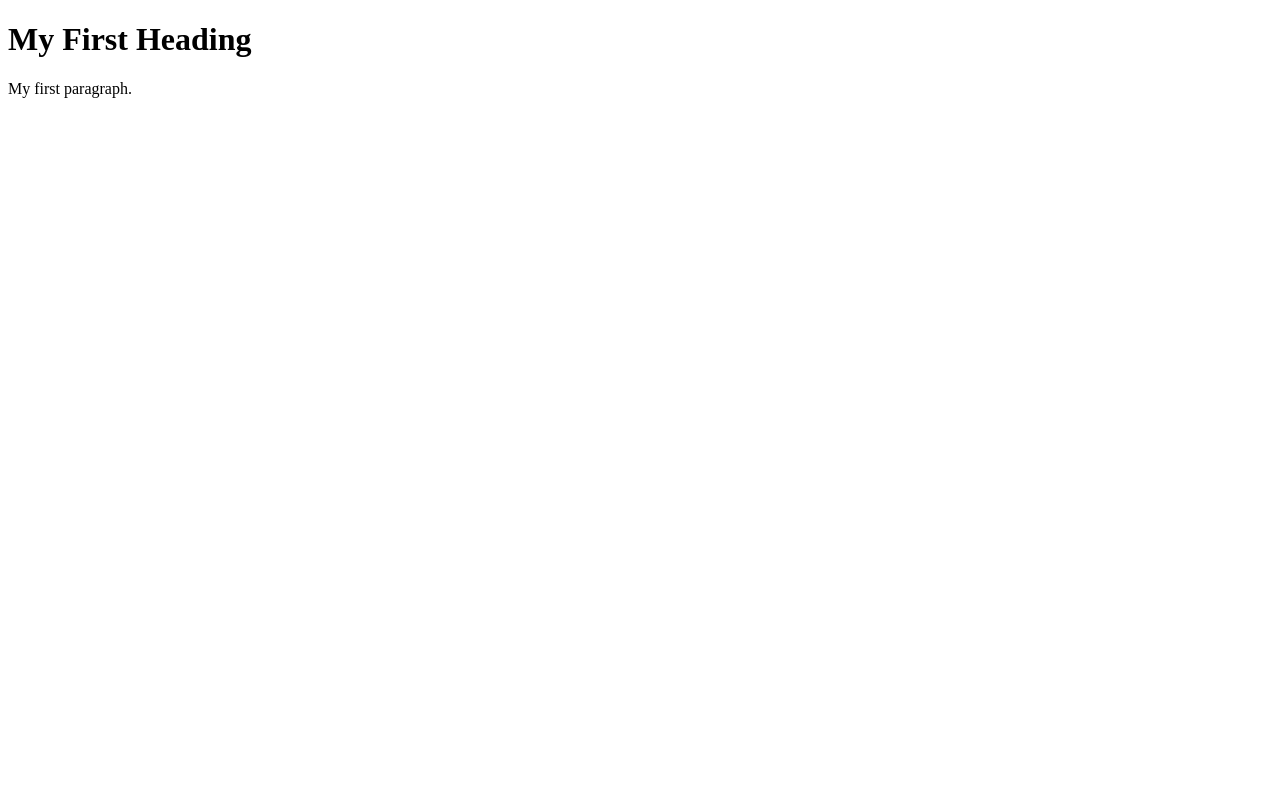
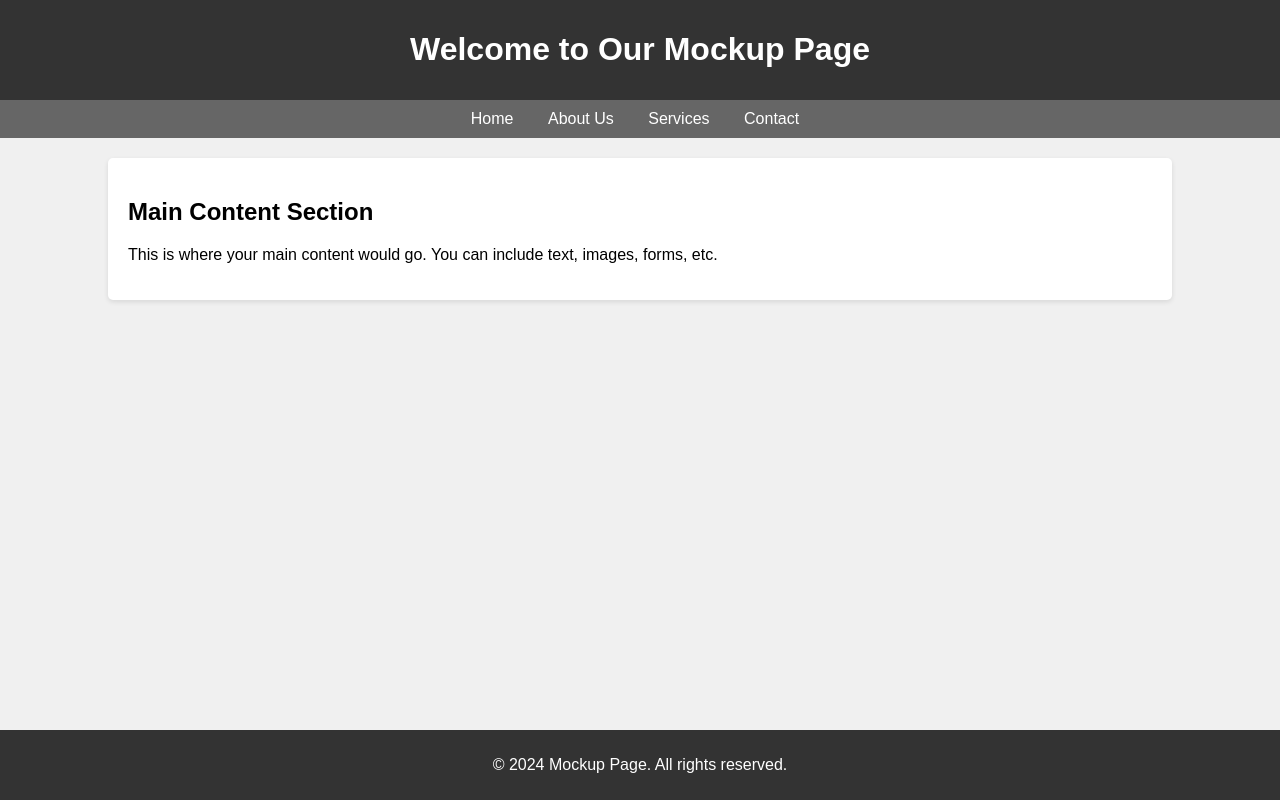
Before and after one commit to ullnorse/google_verification, a plain HTML site: page index.html in a window 1280 px wide. Drawn offline with Linux system fonts and the light colour scheme.

Commit message:
Update index.html

```diff
--- a/index.html
+++ b/index.html
@@ -1,9 +1,79 @@
 <!DOCTYPE html>
-<html>
+<html lang="en">
+<head>
+    <meta charset="UTF-8">
+    <meta name="viewport" content="width=device-width, initial-scale=1.0">
+    <title>Mockup Page</title>
+    <style>
+        body {
+            font-family: Arial, sans-serif;
+            margin: 0;
+            padding: 0;
+            background-color: #f0f0f0;
+        }
+        header {
+            background-color: #333;
+            color: #fff;
+            padding: 10px 0;
+            text-align: center;
+        }
+        nav {
+            background-color: #666;
+            color: #fff;
+            padding: 10px;
+        }
+        nav ul {
+            list-style-type: none;
+            margin: 0;
+            padding: 0;
+            text-align: center;
+        }
+        nav ul li {
+            display: inline;
+            margin-right: 10px;
+        }
+        nav ul li a {
+            color: #fff;
+            text-decoration: none;
+            padding: 5px 10px;
+        }
+        section {
+            padding: 20px;
+            margin: 20px auto;
+            background-color: #fff;
+            width: 80%;
+            border-radius: 5px;
+            box-shadow: 0 2px 5px rgba(0,0,0,0.1);
+        }
+        footer {
+            background-color: #333;
+            color: #fff;
+            padding: 10px 0;
+            text-align: center;
+            position: fixed;
+            bottom: 0;
+            width: 100%;
+        }
+    </style>
+</head>
 <body>
-
-<h1>My First Heading</h1>
-<p>My first paragraph.</p>
-
+    <header>
+        <h1>Welcome to Our Mockup Page</h1>
+    </header>
+    <nav>
+        <ul>
+            <li><a href="#">Home</a></li>
+            <li><a href="#">About Us</a></li>
+            <li><a href="#">Services</a></li>
+            <li><a href="#">Contact</a></li>
+        </ul>
+    </nav>
+    <section>
+        <h2>Main Content Section</h2>
+        <p>This is where your main content would go. You can include text, images, forms, etc.</p>
+    </section>
+    <footer>
+        <p>&copy; 2024 Mockup Page. All rights reserved.</p>
+    </footer>
 </body>
 </html>
```
